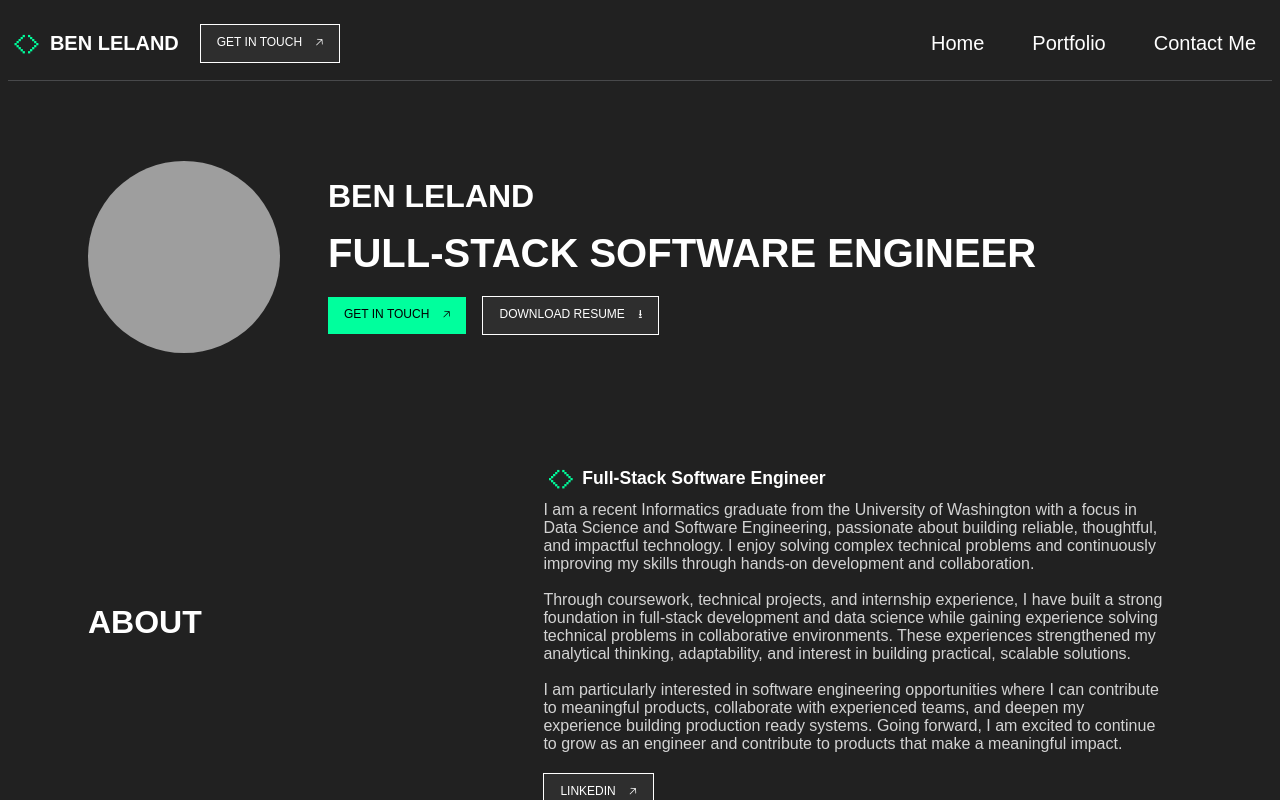
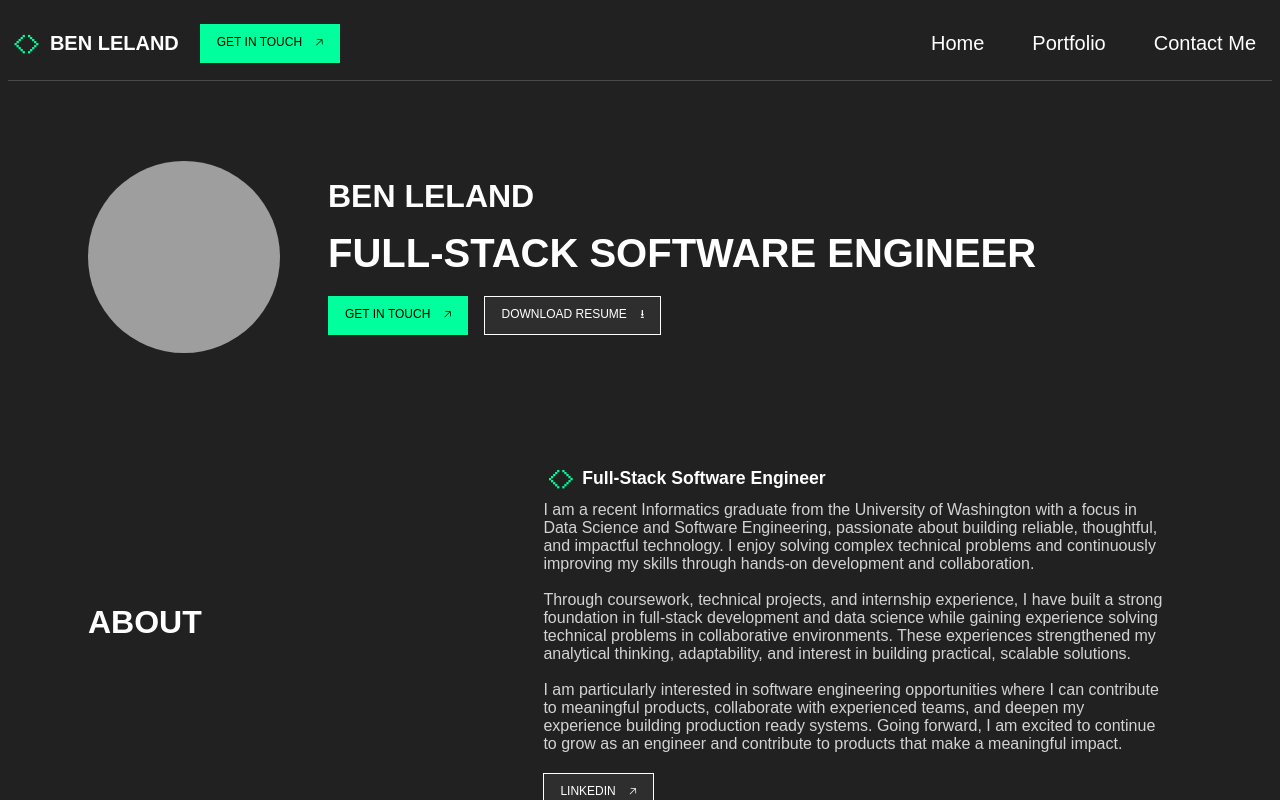
Before and after one commit to Ben-Leland/BenLeland-Portfolio, a React app: page / in a window 1280 px wide. In both pictures the pointer is over the link 270 px from the left and 43 px from the top of the page. Shown: the top 800 px of the page. Built offline with nearby package versions, Linux system fonts and the light colour scheme; grey boxes are pictures that could not be loaded; a web font is replaced by a local one.

Commit message:
Add hover effect for links

```diff
--- a/src/pages/Home/Home.css
+++ b/src/pages/Home/Home.css
@@ -56,7 +56,7 @@
 }
 
 .get-in-touch {
-    border: none;
+    border: solid #00ff9d 1px;
     background-color: #00ff9d;
     color: black;
 }
@@ -173,6 +173,18 @@ li::marker {
         border-radius: 0;
     }
 
+    .link-button:hover {
+        background-color: #00ff9d;
+        color: black;
+        border: solid #00ff9d 1px;
+    }
+
+    .get-in-touch:hover {
+        background-color: #2e2e2e;
+        color: white;
+        border: solid white 1px;
+    }
+
     .home-container-laptop {
         margin-left: 3rem;
     }
```
